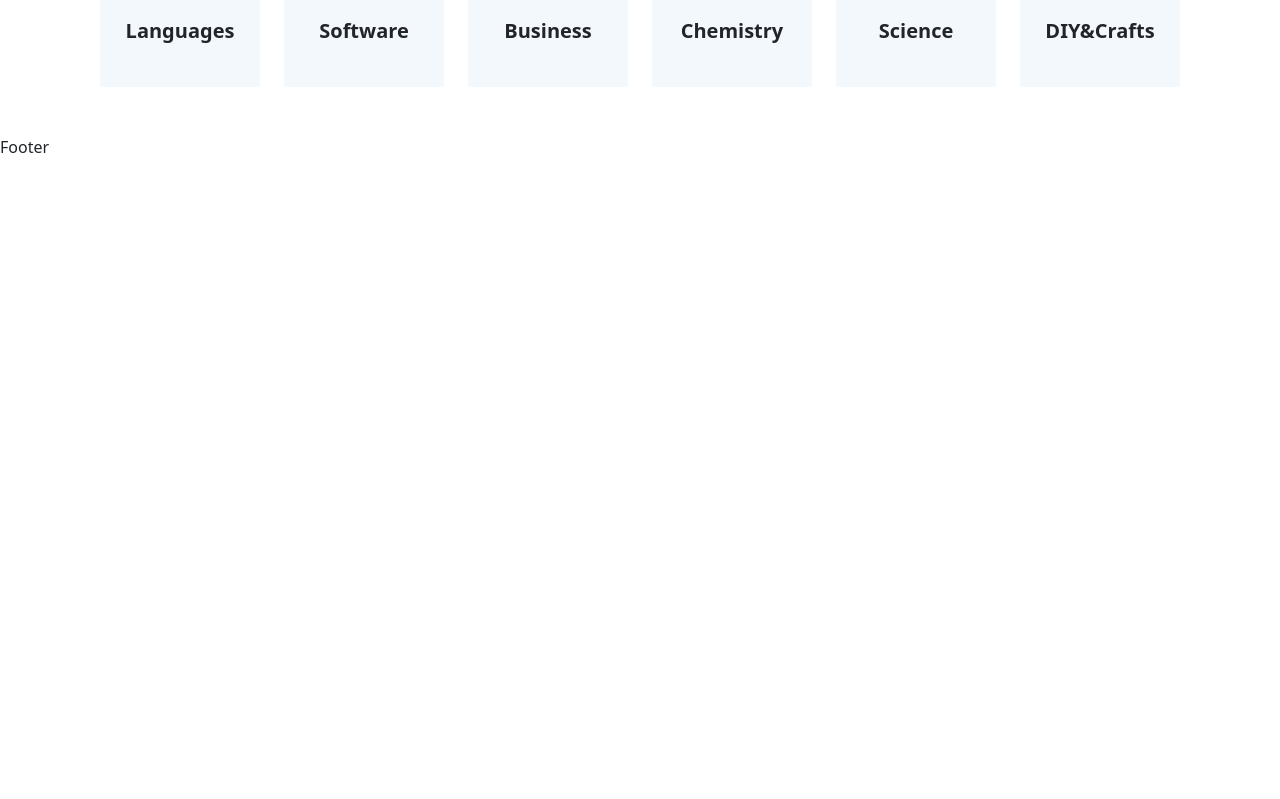
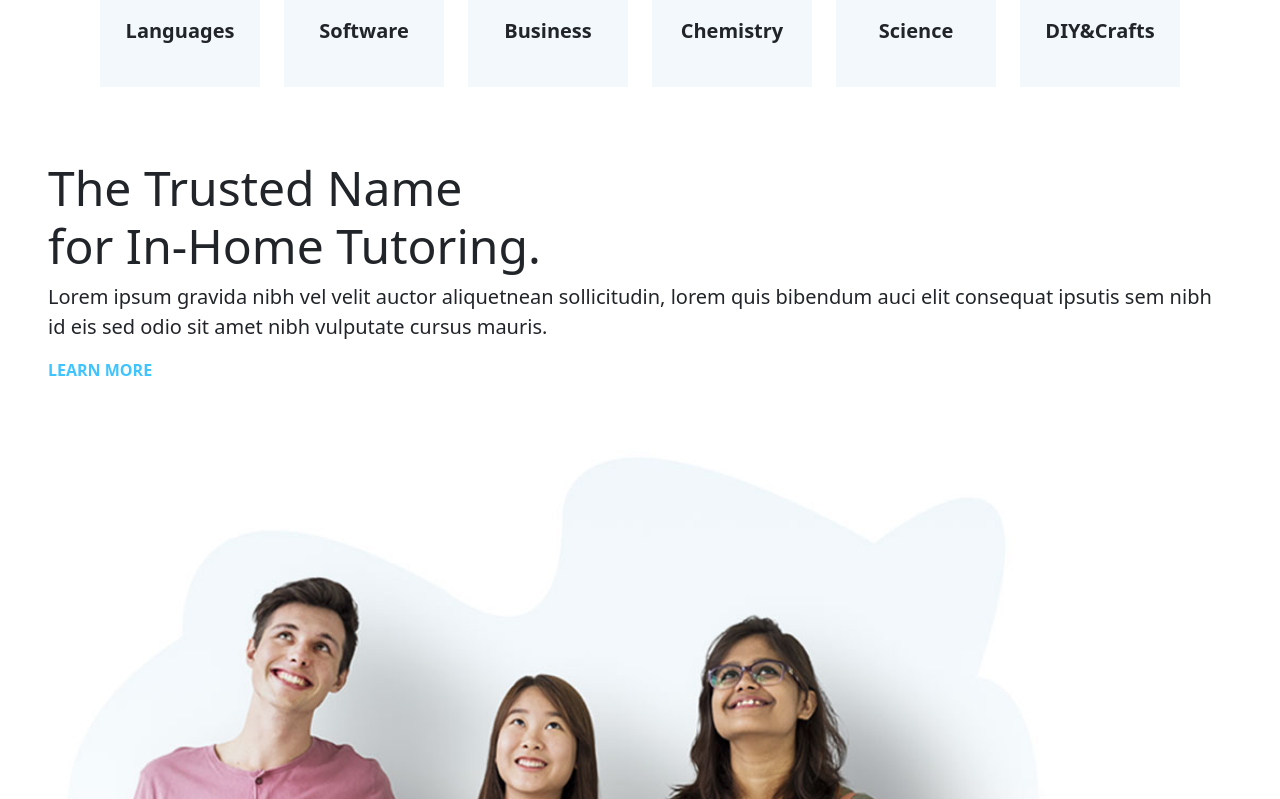
Before and after one commit to totarochristian/proj-html-vuejs, a Vue app: page / in a window 1280 px wide. Shown: the part 881-1680 px from the top of the page. Before the commit the page ends 1040 px from the top, so only its background shows below. Built offline with nearby package versions, Linux system fonts and the light colour scheme.

Commit message:
Define the in home tutoring component

```diff
--- /dev/null
+++ b/src/components/Main/InHomeTutoringComponent.vue
@@ -0,0 +1,31 @@
+<template>
+  <div id="inHomeTutoring" class="m-4 p-4 d-flex flex-column justify-content-center align-items-start">
+    <h2>The Trusted Name<br> for In-Home Tutoring.</h2>
+    <p class="fs-5">Lorem ipsum gravida nibh vel velit auctor aliquetnean sollicitudin, lorem quis bibendum auci elit consequat ipsutis sem nibh id eis sed odio sit amet nibh vulputate cursus mauris.</p>
+    <a href="#" class="text-uppercase fw-bold">Learn more</a>
+    <img src="/img/h5-img-1.jpg" alt="In-home tutoring image">
+  </div>
+</template>
+
+<script>
+  export default {
+    name: 'InHomeTutoring'
+  }
+</script>
+
+<style lang="scss" scoped>
+  @use '../../assets/styles/partial/variables' as *;
+  #inHomeTutoring{
+    h2{
+      font-size: 3rem;
+    }
+    img{
+      width: 100%;
+      height: auto;
+    }
+    a{
+      text-decoration: none;
+      color: $buttonColor1;
+    }
+  }
+</style>
--- a/src/components/Main/MainComponent.vue
+++ b/src/components/Main/MainComponent.vue
@@ -1,16 +1,19 @@
 <template>
   <main>
     <SubjectsComponent />
+    <InHomeTutoringComponent />
   </main>
 </template>
 
 <script>
   import SubjectsComponent from './Subjects/SubjectsComponent.vue';
+  import InHomeTutoringComponent from './InHomeTutoringComponent.vue';
 
   export default {
     name: 'Main',
     components:{
-      SubjectsComponent
+      SubjectsComponent,
+      InHomeTutoringComponent
     }
   }
 </script>
```
